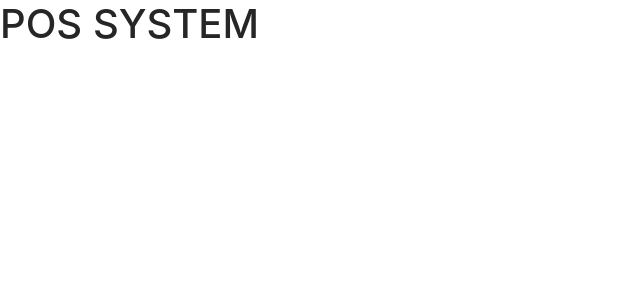
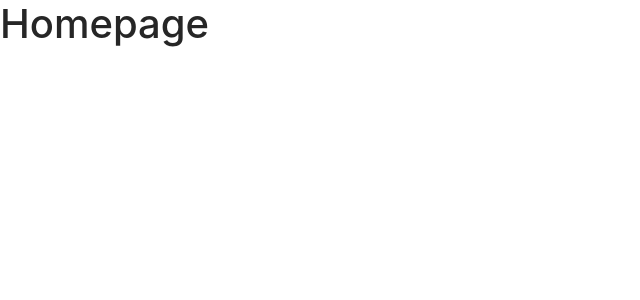
Before and after one commit to Canon70D/POS, a React (Create React App) app in the folder client/: page / in a window 1280 px wide. Shown: the top 300 px of the page, without its empty margins (0-640 px from the left). Built offline with nearby package versions, Linux system fonts and the light colour scheme.

Commit message:
two pages built for react route  test

```diff
--- a/client/src/App.js
+++ b/client/src/App.js
@@ -1,10 +1,18 @@
 import "antd/dist/antd.css";
+import { BrowserRouter, Routes, Route } from "react-router-dom";
+import Homepage from "./pages/Homepage";
+import ProductPage from "./pages/ProductPage";
 
 function App() {
   return (
-    <div>
-      <h1>POS SYSTEM</h1>
-    </div>
+    <>
+      <BrowserRouter>
+        <Routes>
+          <Route path="/" element={<Homepage />} />
+          <Route path="/products" element={<ProductPage />} />
+        </Routes>
+      </BrowserRouter>
+    </>
   );
 }
 
--- /dev/null
+++ b/client/src/pages/Homepage.js
@@ -0,0 +1,11 @@
+import React from "react";
+
+const Homepage = () => {
+  return (
+    <div>
+      <h1>Homepage</h1>
+    </div>
+  );
+};
+
+export default Homepage;
--- /dev/null
+++ b/client/src/pages/ProductPage.js
@@ -0,0 +1,11 @@
+import React from "react";
+
+const ProductPage = () => {
+  return (
+    <div>
+      <h1>Product List</h1>
+    </div>
+  );
+};
+
+export default ProductPage;
```
